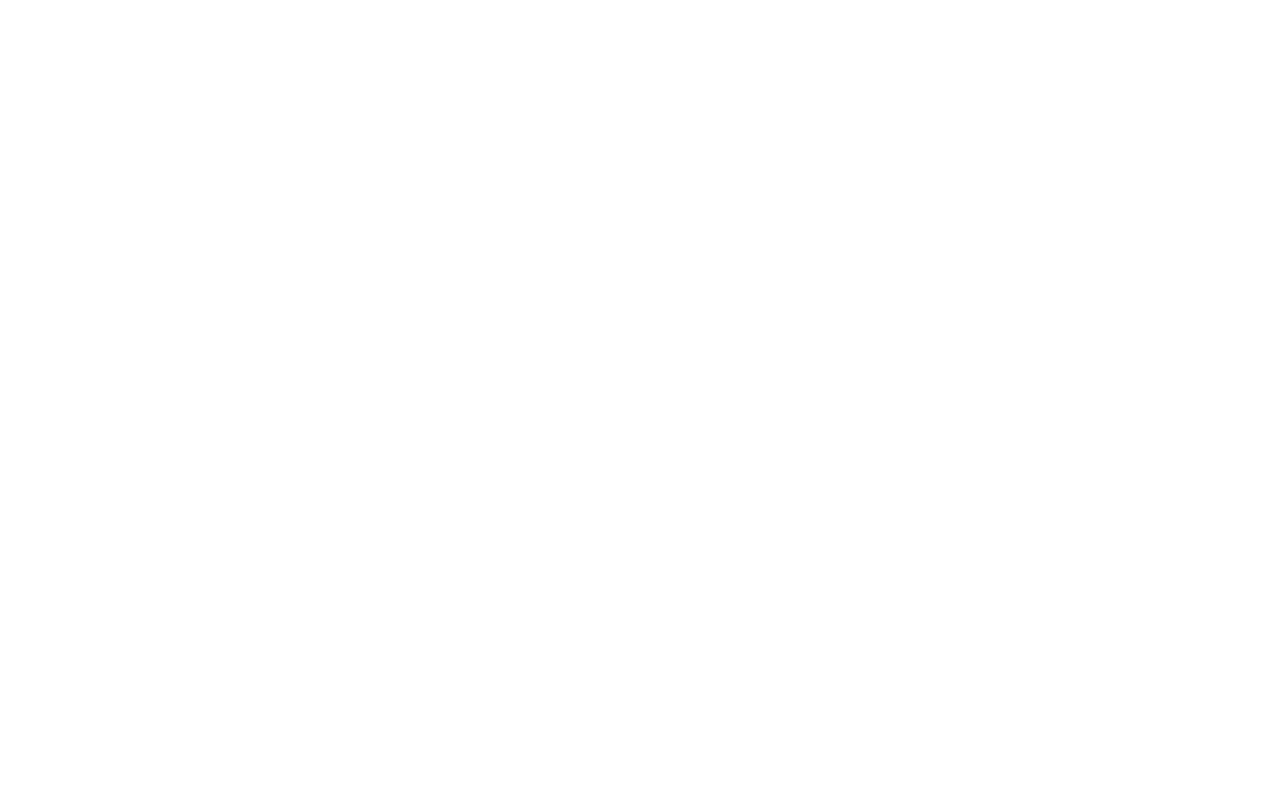
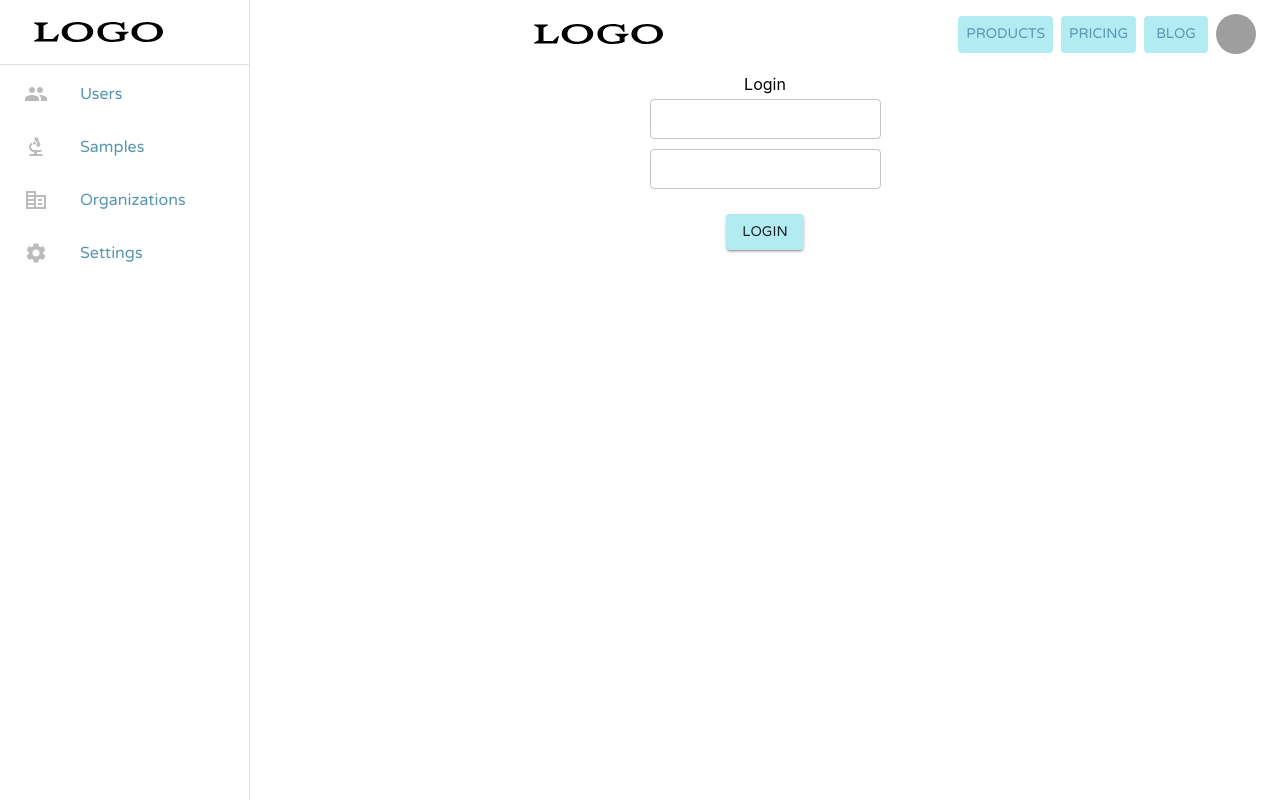
Before and after one commit to kharibrooksmaye/mern-redux, a React (Vite) app in the folder client/: page /login in a window 1280 px wide. Before the commit this address had no page. Built offline with nearby package versions, Linux system fonts and the light colour scheme; grey boxes are pictures that could not be loaded.

Commit message:
AuthContext and Login Page

```diff
--- a/client/src/App.tsx
+++ b/client/src/App.tsx
@@ -5,15 +5,18 @@
 import { Outlet } from "react-router";
 import Home from "./Pages/Home/Home";
 import { Box } from "@mui/material";
+import AuthProvider from "./context/AuthContext";
 
 function App() {
   const [count, setCount] = useState(0);
 
   return (
+    <AuthProvider>
     <Box sx={{ marginLeft: `250px` }} className="App">
       <Navbar />
       <Outlet />
     </Box>
+    </AuthProvider>
   );
 }
 
--- a/client/src/Components/Navbar.tsx
+++ b/client/src/Components/Navbar.tsx
@@ -1,4 +1,4 @@
-import React from "react";
+import React, { useContext } from "react";
 import Drawer from "@mui/material/Drawer";
 import Toolbar from "@mui/material/Toolbar";
 import List from "@mui/material/List";
@@ -14,6 +14,8 @@
 import ResponsiveAppBar from "./ResponsiveAppbar";
 import RouterLink from "./RouterLink";
 import logo from "../assets/logo.svg";
+import { AuthContext } from "../context/AuthContext";
+import { Auth } from "../@types/auth";
 
 const Navbar = () => {
   const activeStyle = {
@@ -22,6 +24,8 @@
   const drawerWidth = 250;
   const navigate = useNavigate();
   const [open, setOpen] = React.useState(false);
+  const {loggedIn, user} = useContext(AuthContext) as Auth;
+
   return (
     <Box>
       <ResponsiveAppBar
--- a/client/src/Components/ResponsiveAppbar.tsx
+++ b/client/src/Components/ResponsiveAppbar.tsx
@@ -1,4 +1,4 @@
-import * as React from "react";
+
 import AppBar from "@mui/material/AppBar";
 import Box from "@mui/material/Box";
 import Toolbar from "@mui/material/Toolbar";
@@ -13,6 +13,9 @@
 import MenuItem from "@mui/material/MenuItem";
 import logo from "../assets/logo.svg";
 import { useNavigate } from "react-router";
+import { AuthContext } from "../context/AuthContext";
+import { Auth } from "../@types/auth";
+import React, { useContext } from "react";
 
 const pages = [
   {
@@ -28,12 +31,7 @@
     route: "blog",
   },
 ];
-const settings = [
-  { label: "Profile", route: "profile" },
-  { label: "Account", route: "account" },
-  { label: "Dashboard", route: "dashboard" },
-  { label: "Logout", route: "logout" },
-];
+
 
 const ResponsiveAppBar = ({
   setOpen,
@@ -46,6 +44,13 @@
 }) => {
   const navigate = useNavigate();
 
+  const { loggedIn } = React.useContext(AuthContext) as Auth;
+  const settings = [
+    { label: "Profile", route: "profile" },
+    { label: "Account", route: "account" },
+    { label: "Dashboard", route: "dashboard" },
+    { label: loggedIn ? "Logout": "Login", route: loggedIn ? "logout": "login" },
+  ];
   const [anchorElNav, setAnchorElNav] = React.useState<null | HTMLElement>(
     null
   );
--- /dev/null
+++ b/client/src/Pages/Login/Login.tsx
@@ -0,0 +1,26 @@
+import { Box, Button, TextField } from '@mui/material'
+import React, { useContext } from 'react'
+import { AuthContext } from '../../context/AuthContext'
+
+type Props = {}
+
+const Login = (props: Props) => {
+    const auth = useContext(AuthContext)
+    const fields = [
+        {'name': 'email', 'type': 'text'},
+        {'name': 'password', type: 'password'}
+    ]
+  return (
+    <Box sx={{display: 'flex', flexDirection: 'column', margin: '5px auto'}}>
+    <div>Login</div>
+    <Box component="form" sx={{display: 'flex', flexDirection: 'column'}}>
+        {fields.map(({name, type}) => (
+            <TextField key={name} size="small" type={type} name={name} sx={{margin: '5px auto'}}/>
+        ))}
+        <Button color="primary" sx={{margin: '20px auto'}} variant="contained">Login</Button>
+    </Box>
+    </Box>
+  )
+}
+
+export default Login;
--- /dev/null
+++ b/client/src/context/AuthContext.tsx
@@ -0,0 +1,40 @@
+import { min } from "moment";
+import { createContext, FC, ReactNode, useState } from "react";
+import { Auth } from "../@types/auth";
+import { User } from "../@types/user";
+
+export const AuthContext = createContext<Auth | null >(null);
+
+const AuthProvider: FC<ReactNode> = ({children} : {children: ReactNode}) => {
+    const [user, setUser] = useState<User>(null);
+    const [token, setToken] = useState<Auth['token']>(null);
+    const [loggedIn, setLoggedIn] = useState<Auth['loggedIn']>(false)
+    const login = ({user, token} : {user: User; token: Auth['token']}) => {
+        setUser(user);
+        setToken(token)
+        setLoggedIn(true)
+    }
+
+    const logout = () => {
+        setUser(null);
+        setToken(null)
+        setLoggedIn(false)
+    }
+
+    const authObject = {
+        loggedIn,
+        token,
+        user,
+        login,
+        logout
+    }
+    return (
+        <AuthContext.Provider value={authObject}>
+            {children}
+        </AuthContext.Provider>
+    )
+}
+
+
+
+export default AuthProvider;
--- a/client/src/main.tsx
+++ b/client/src/main.tsx
@@ -10,6 +10,7 @@
 import { ThemeProvider } from "@mui/material";
 import { dashboardTheme } from "./dashboardTheme";
 import Home from "./Pages/Home/Home";
+import Login from "./Pages/Login/Login";
 
 ReactDOM.createRoot(document.getElementById("root")!).render(
   <ThemeProvider theme={dashboardTheme}>
@@ -21,6 +22,7 @@
           <Route path="samples" element={<Samples />} />
           <Route path="organizations" element={<Organizations />} />
           <Route path="settings" element={<Settings />} />
+          <Route path="login" element={<Login />} />
         </Route>
       </Routes>
     </BrowserRouter>
```
Also changed, not shown: client/src/@types/auth.d.ts (added, +9 -0 lines), client/src/@types/user.d.ts (added, +13 -0 lines), client/src/@types/record.d.ts (added), 1 other file (tests, documents, lock files or other folders).
